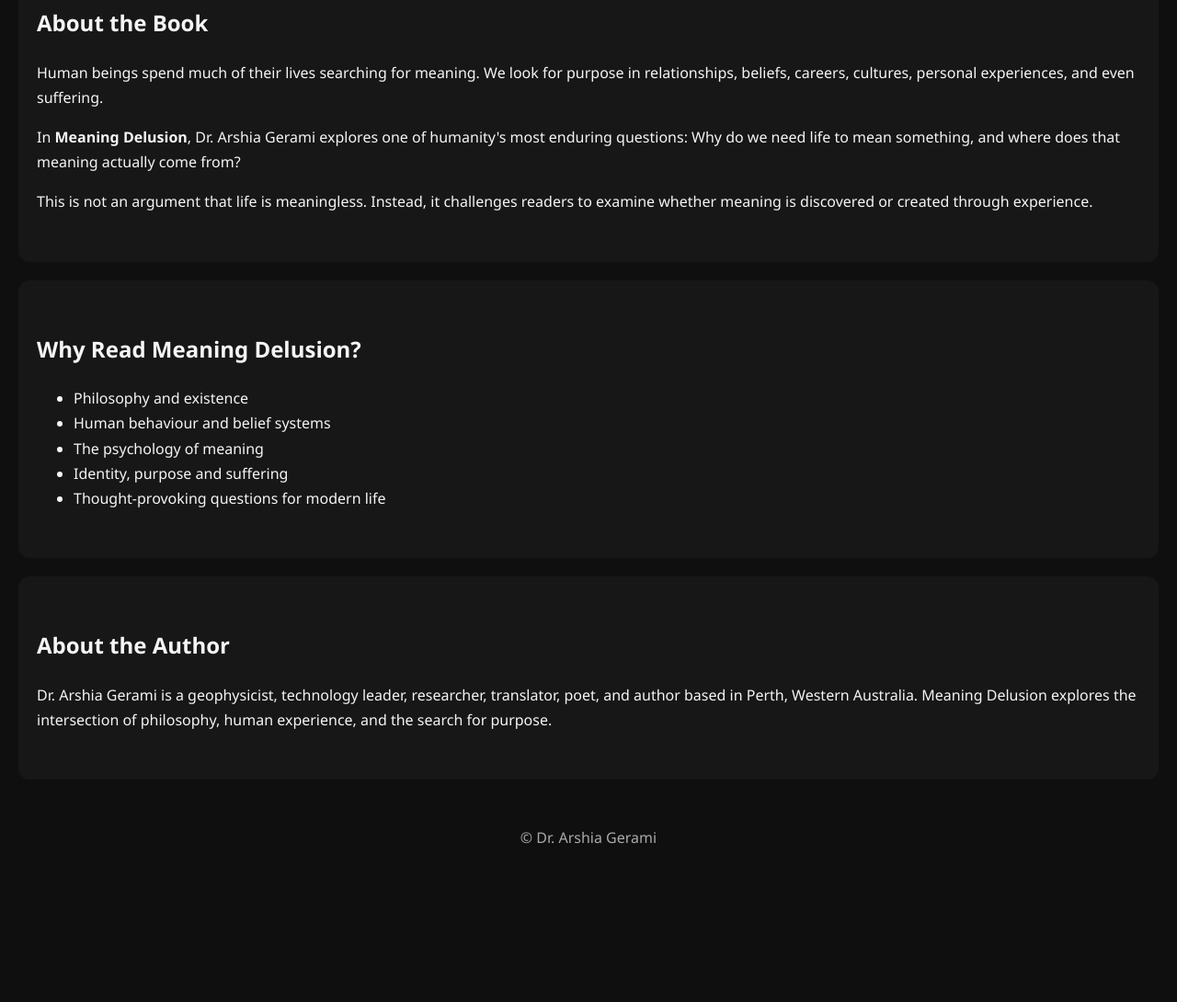
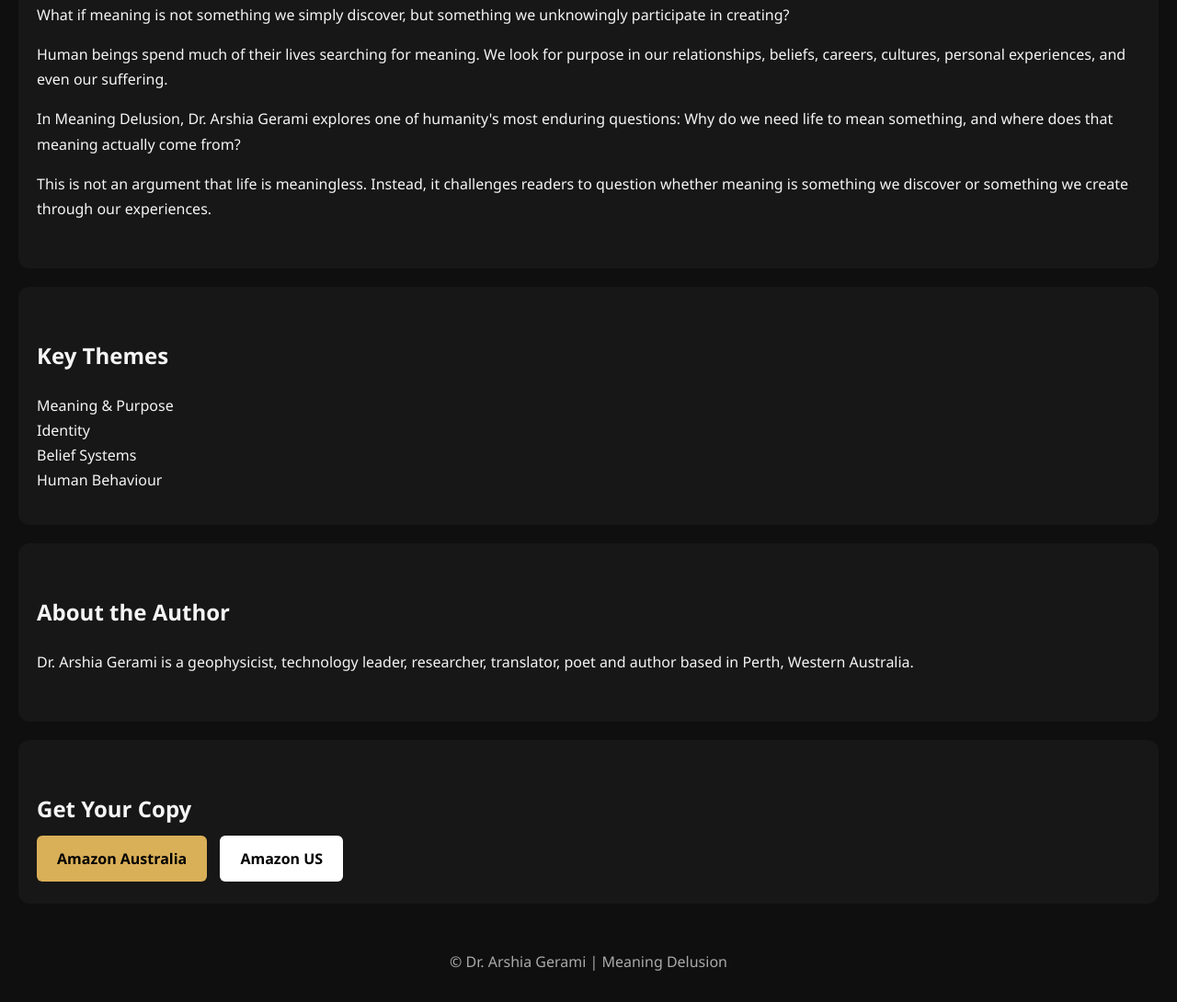
Before and after one commit to ArshiaGerami/MeaningDelusion, a plain HTML site: page index.html in a window 1280 px wide. Shown: the part 916-2006 px from the top of the page at 92% size. Before the commit the page ends 1871 px from the top, so only its background shows below. Drawn offline with Linux system fonts and the light colour scheme.

Commit message:
Add files via upload

```diff
--- a/index.html
+++ b/index.html
@@ -1,44 +1,57 @@
 <!DOCTYPE html>
 <html lang="en">
 <head>
-<meta charset="utf-8">
-<meta name="viewport" content="width=device-width, initial-scale=1">
+<meta charset="UTF-8">
+<meta name="viewport" content="width=device-width, initial-scale=1.0">
 <title>Meaning Delusion | Dr. Arshia Gerami</title>
 <link rel="stylesheet" href="style.css">
 </head>
 <body>
-<nav><div class="wrap"><h2>Meaning Delusion</h2></div></nav>
-<section class="hero">
-<div class="content">
-<h1>Meaning Delusion</h1>
-<h3>By Dr. Arshia Gerami</h3>
-<p>What if meaning is not something we simply discover, but something we unknowingly participate in creating?</p>
-<div class="buttons">
-<a class="btn" href="https://kdp.amazon.com/amazon-dp-action/au/dualbookshelf.marketplacelink/B0HPGMJDRT">Buy in Australia</a>
-<a class="btn secondary" href="https://kdp.amazon.com/amazon-dp-action/us/dualbookshelf.marketplacelink/B0HPGMJDRT">Buy in the US</a>
-</div>
-</div>
-<div class="cover"><img src="book-cover.jpeg" alt="Meaning Delusion cover"></div>
-</section>
+<header class="hero">
+  <div class="hero-text">
+    <h1>Meaning Delusion</h1>
+    <p class="subtitle">A thought-provoking exploration of meaning, purpose, identity and human experience.</p>
+    <div class="buttons">
+      <a class="btn" href="https://kdp.amazon.com/amazon-dp-action/au/dualbookshelf.marketplacelink/B0HPGMJDRT">Buy on Amazon Australia</a>
+      <a class="btn secondary" href="https://kdp.amazon.com/amazon-dp-action/us/dualbookshelf.marketplacelink/B0HPGMJDRT">Buy on Amazon US</a>
+    </div>
+  </div>
+  <div class="hero-image">
+    <img src="book-cover.jpeg" alt="Meaning Delusion Cover">
+  </div>
+</header>
+
 <section>
 <h2>About the Book</h2>
-<p>Human beings spend much of their lives searching for meaning. We look for purpose in relationships, beliefs, careers, cultures, personal experiences, and even suffering.</p>
-<p>In <strong>Meaning Delusion</strong>, Dr. Arshia Gerami explores one of humanity's most enduring questions: Why do we need life to mean something, and where does that meaning actually come from?</p>
-<p>This is not an argument that life is meaningless. Instead, it challenges readers to examine whether meaning is discovered or created through experience.</p>
+<p>What if meaning is not something we simply discover, but something we unknowingly participate in creating?</p>
+<p>Human beings spend much of their lives searching for meaning. We look for purpose in our relationships, beliefs, careers, cultures, personal experiences, and even our suffering.</p>
+<p>In Meaning Delusion, Dr. Arshia Gerami explores one of humanity's most enduring questions: Why do we need life to mean something, and where does that meaning actually come from?</p>
+<p>This is not an argument that life is meaningless. Instead, it challenges readers to question whether meaning is something we discover or something we create through our experiences.</p>
 </section>
+
 <section>
-<h2>Why Read Meaning Delusion?</h2>
-<ul>
-<li>Philosophy and existence</li>
-<li>Human behaviour and belief systems</li>
-<li>The psychology of meaning</li>
-<li>Identity, purpose and suffering</li>
-<li>Thought-provoking questions for modern life</li>
-</ul>
+<h2>Key Themes</h2>
+<div class="cards">
+<div class="card">Meaning & Purpose</div>
+<div class="card">Identity</div>
+<div class="card">Belief Systems</div>
+<div class="card">Human Behaviour</div>
+</div>
 </section>
+
 <section>
 <h2>About the Author</h2>
-<p>Dr. Arshia Gerami is a geophysicist, technology leader, researcher, translator, poet, and author based in Perth, Western Australia. Meaning Delusion explores the intersection of philosophy, human experience, and the search for purpose.</p>
+<p>Dr. Arshia Gerami is a geophysicist, technology leader, researcher, translator, poet and author based in Perth, Western Australia.</p>
 </section>
-<footer>© Dr. Arshia Gerami</footer>
-</body></html>
+
+<section>
+<h2>Get Your Copy</h2>
+<div class="buttons center">
+<a class="btn" href="https://kdp.amazon.com/amazon-dp-action/au/dualbookshelf.marketplacelink/B0HPGMJDRT">Amazon Australia</a>
+<a class="btn secondary" href="https://kdp.amazon.com/amazon-dp-action/us/dualbookshelf.marketplacelink/B0HPGMJDRT">Amazon US</a>
+</div>
+</section>
+
+<footer>© Dr. Arshia Gerami | Meaning Delusion</footer>
+</body>
+</html>
```
